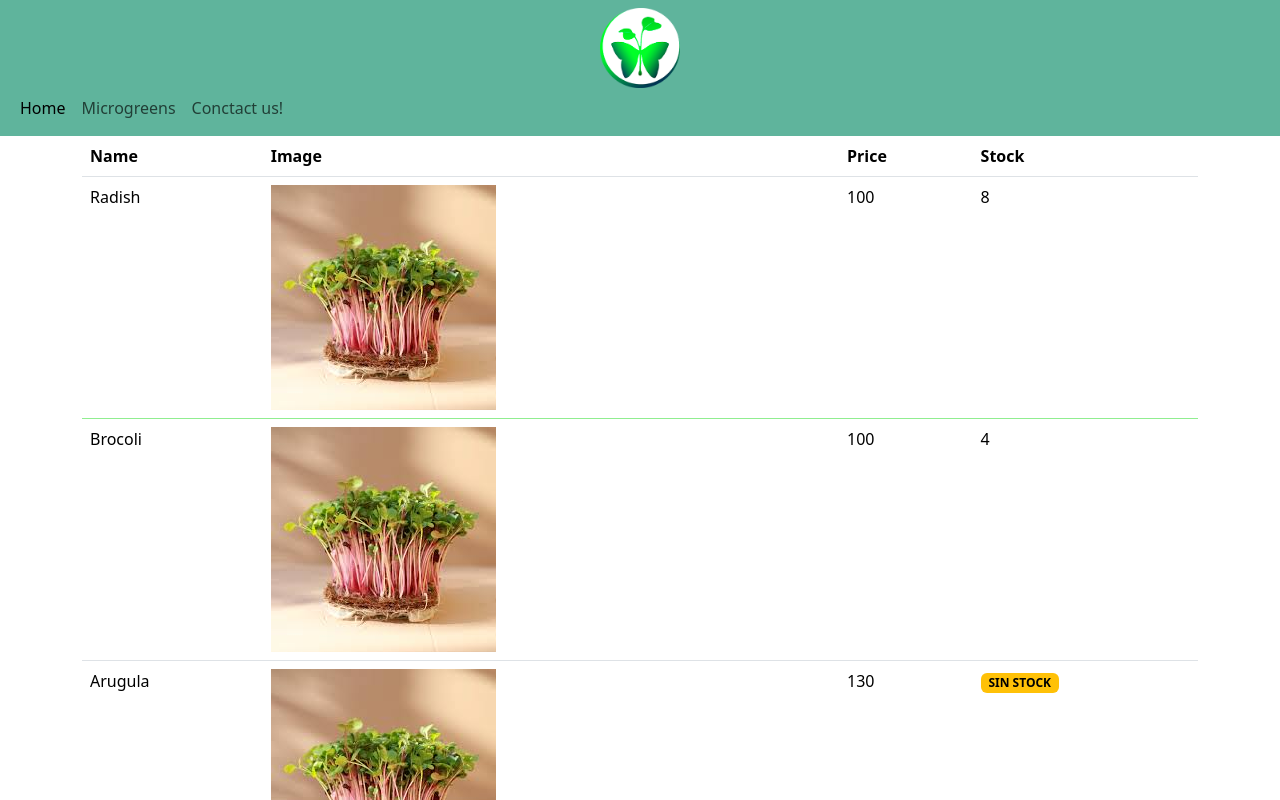
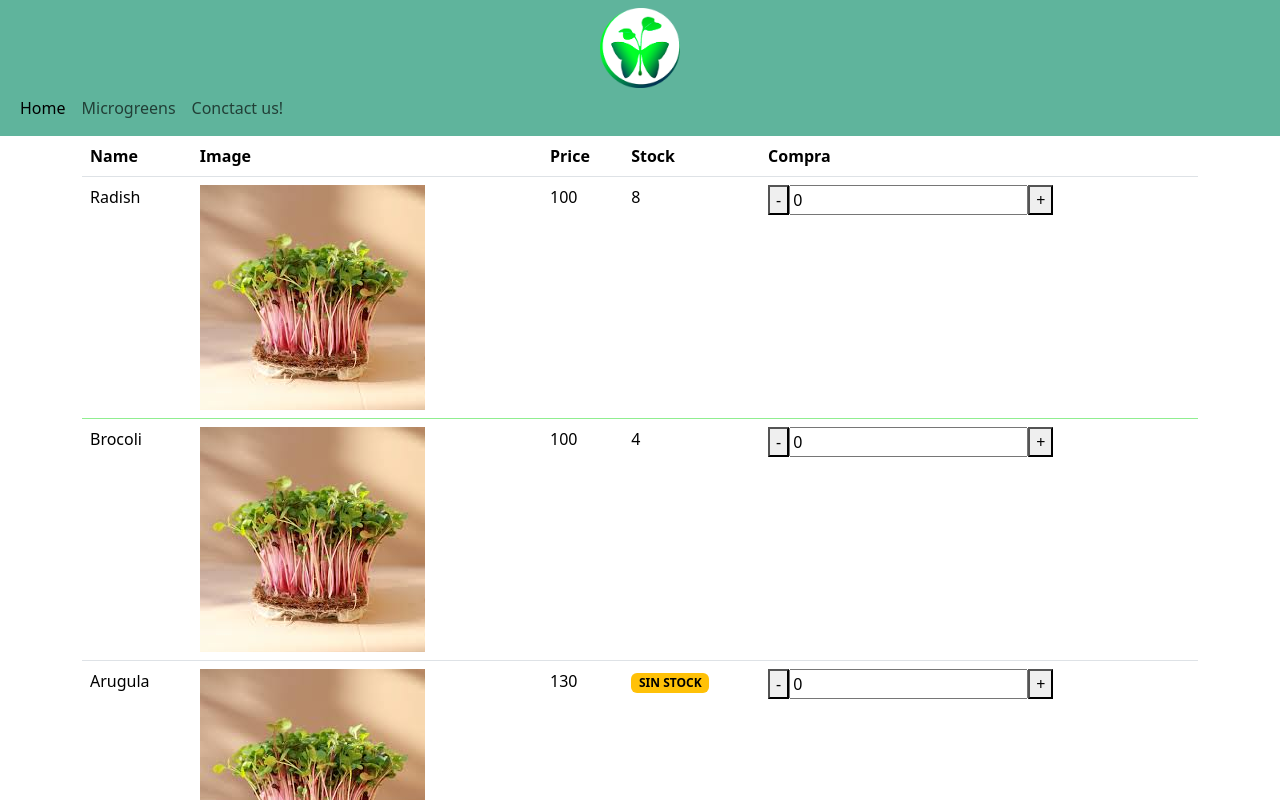
Before and after one commit to aguslorenzo/Angular, an Angular app in the folder lify-web/: page / in a window 1280 px wide. Shown: the top 800 px of the page. Built offline with nearby package versions, Linux system fonts and the light colour scheme.

Commit message:
avances video 4

```diff
--- a/lify-web/src/app/microgreen-list/Microgreen.ts
+++ b/lify-web/src/app/microgreen-list/Microgreen.ts
@@ -4,4 +4,5 @@ export interface Microgreen {
     price: number;
     stock: number;
     clearance: boolean;
+    quantity: number;
 }
--- a/lify-web/src/app/microgreen-list/microgreen-list.component.html
+++ b/lify-web/src/app/microgreen-list/microgreen-list.component.html
@@ -5,6 +5,7 @@
             <th>Image</th>
             <th>Price</th>
             <th>Stock</th>
+            <th>Compra</th>
         </tr>
     </thead>
     <tbody>
@@ -17,13 +18,23 @@
                         {{microgreen.stock}}
                     } @else {
                         <span class="badge text-bg-warning">SIN STOCK</span>
-                    }</td>
+                    }
+                </td>
+                <td>
+                    <button (click)="downQuantity(microgreen)">-</button>
+                    <input
+                        type="text"
+                        [(ngModel)]="microgreen.quantity"
+                        (keyup)="onChangeQuantity($event, microgreen)"
+                        ><!--TODO esto no esta funcionando por el event del ts-->
+
+                    <button (click)="upQuantity(microgreen)">+</button>
+                </td>
             </tr>
         }@empty {
             <tr>
                 <td colspan="4">No hay microgreens para mostrar.</td>
             </tr>
         }
-
     </tbody>
 </table>
--- a/lify-web/src/app/microgreen-list/microgreen-list.component.ts
+++ b/lify-web/src/app/microgreen-list/microgreen-list.component.ts
@@ -1,11 +1,12 @@
 import { Component } from '@angular/core';
 import { Microgreen } from './Microgreen';
 import { CommonModule } from '@angular/common';
+import { FormsModule } from '@angular/forms';
 
 @Component({
   selector: 'app-microgreen-list',
   standalone: true,
-  imports: [CommonModule],
+  imports: [CommonModule, FormsModule],
   templateUrl: './microgreen-list.component.html',
   styleUrls: ['./microgreen-list.component.scss']
 })
@@ -17,6 +18,7 @@ microgreens: Microgreen[] = [
       price: 100,
       stock: 8,
       clearance: true,
+      quantity: 0,
     },
     {
       name: 'Brocoli',
@@ -24,6 +26,7 @@ microgreens: Microgreen[] = [
       price: 100,
       stock: 4,
       clearance: false,
+      quantity: 0,
     },
     {
       name: 'Arugula',
@@ -31,6 +34,20 @@ microgreens: Microgreen[] = [
       price: 130,
       stock: 0,
       clearance: false,
+      quantity: 0,
     },
   ]
+
+upQuantity(microgreen : Microgreen): void {
+  if(microgreen.quantity < microgreen.stock)
+    microgreen.quantity++;
 }
+
+downQuantity(microgreen : Microgreen): void {
+  if(microgreen.quantity > 0)
+    microgreen.quantity--;
+}
+onChangeQuantity(event, microgreen: Microgreen): void{
+  console.log(event.target);
+}
+}
```
